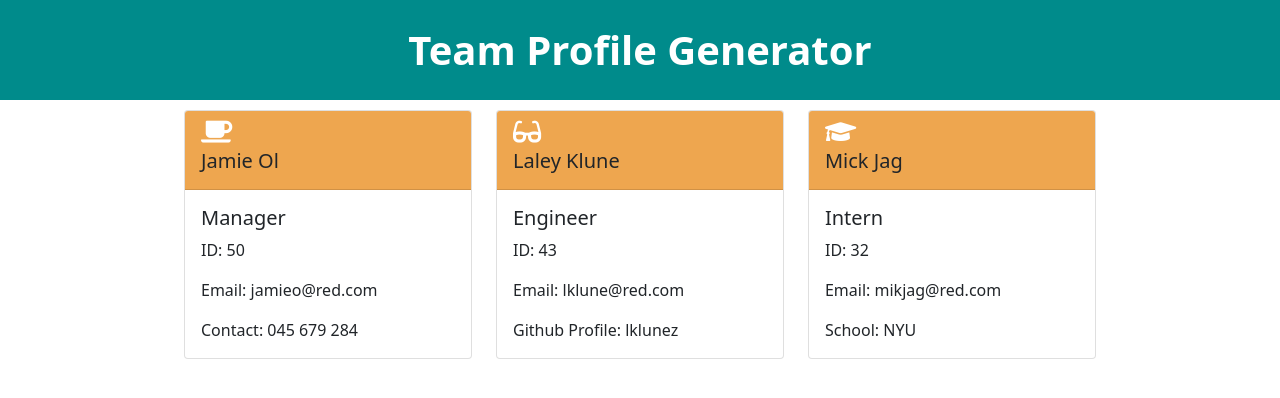
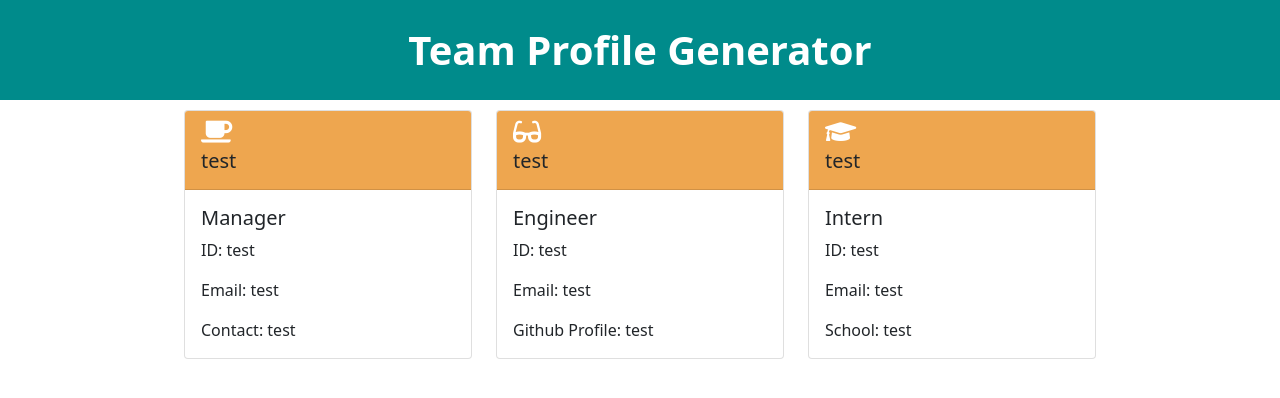
Before and after one commit to AMIrene/team-profile-gen, a website: page dist/output.html in a window 1280 px wide. Drawn offline with nearby package versions, Linux system fonts and the light colour scheme.

Commit message:
added output file

```diff
--- a/dist/output.html
+++ b/dist/output.html
@@ -32,14 +32,14 @@
     <div class="card" style="width: 18rem;">
       <div class = "card-header">
         <i class="icon fas fa-coffee"></i>
-        <h5 class="card-title">Jamie Ol</h5>
+        <h5 class="card-title">test</h5>
       </div>
     <div class="card-body">
 
         <h5 class="card-text">Manager</h5>
-        <p class="card-text">ID: 50</p>
-        <p class="card-text">Email: jamieo@red.com</p>
-        <p class="card-text">Contact: 045 679 284</p>
+        <p class="card-text">ID: test</p>
+        <p class="card-text">Email: test</p>
+        <p class="card-text">Contact: test</p>
 
     </div>
   </div>
@@ -51,14 +51,14 @@
     <div class="card" style="width: 18rem;">
       <div class = "card-header">
         <i class="icon fas fa-glasses"></i>
-        <h5 class="card-title">Laley Klune</h5>
+        <h5 class="card-title">test</h5>
       </div>
     <div class="card-body">
 
         <h5 class="card-text">Engineer</h5>
-        <p class="card-text">ID: 43</p>
-        <p class="card-text">Email: lklune@red.com</p>
-        <p class="card-text">Github Profile: lklunez</p>
+        <p class="card-text">ID: test</p>
+        <p class="card-text">Email: test</p>
+        <p class="card-text">Github Profile: test</p>
 
     </div>
   </div>
@@ -68,14 +68,14 @@
     <div class="card" style="width: 18rem;">
       <div class = "card-header">
         <i class="icon fas fa-graduation-cap"></i>
-        <h5 class="card-title">Mick Jag</h5>
+        <h5 class="card-title">test</h5>
       </div>
     <div class="card-body">
 
         <h5 class="card-text">Intern</h5>
-        <p class="card-text">ID: 32</p>
-        <p class="card-text">Email: mikjag@red.com</p>
-        <p class="card-text">School: NYU</p>
+        <p class="card-text">ID: test</p>
+        <p class="card-text">Email: test</p>
+        <p class="card-text">School: test</p>
 
     </div>
   </div>
```
